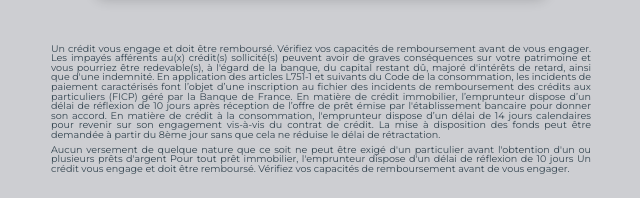
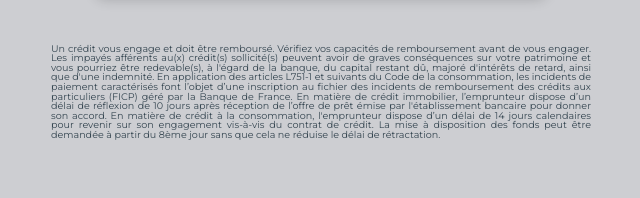
Before and after one commit to APCSN/APCFabienneDUTEIL, a plain HTML site: page index.html in a window 1280 px wide. Shown: the part 1418-1616 px from the top of the page, without its empty margins (319-959 px from the left). After the commit the page ends 1583 px from the top, so only its background shows below. Drawn offline with Linux system fonts and the light colour scheme; no server answers; a script that the page names is missing.

Commit message:
Update index.html

```diff
--- a/index.html
+++ b/index.html
@@ -81,9 +81,6 @@
 				vis-à-vis du contrat de crédit. La mise à disposition des fonds peut être demandée à partir du 8ème jour sans que cela ne réduise le
 				délai de rétractation.</p>
 
-    <p>Aucun versement de quelque nature que ce soit ne peut être exigé d'un particulier avant l'obtention d'un ou plusieurs prêts d'argent
-				Pour tout prêt immobilier, l'emprunteur dispose d'un délai de réflexion de 10 jours
-				Un crédit vous engage et doit être remboursé. Vérifiez vos capacités de remboursement avant de vous engager.</p>
 </div>
 
 
```
